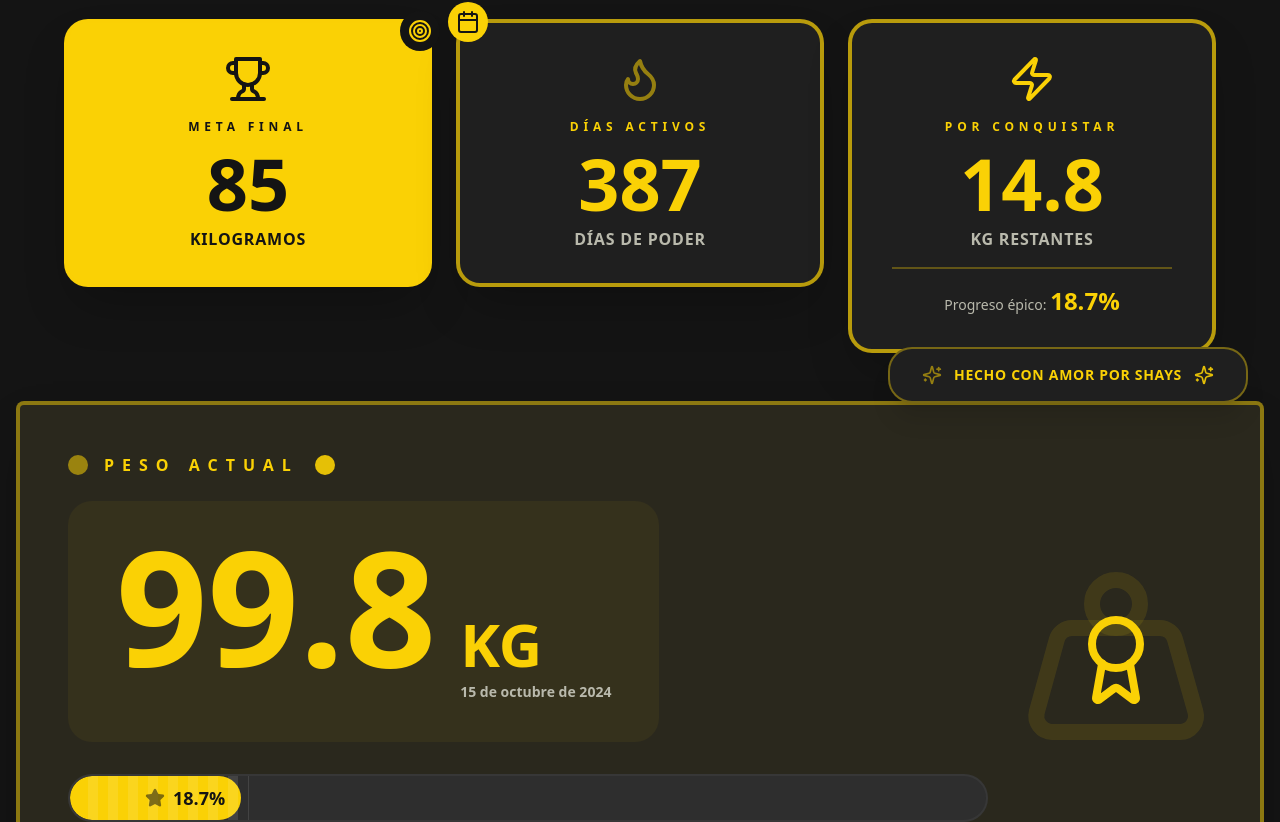
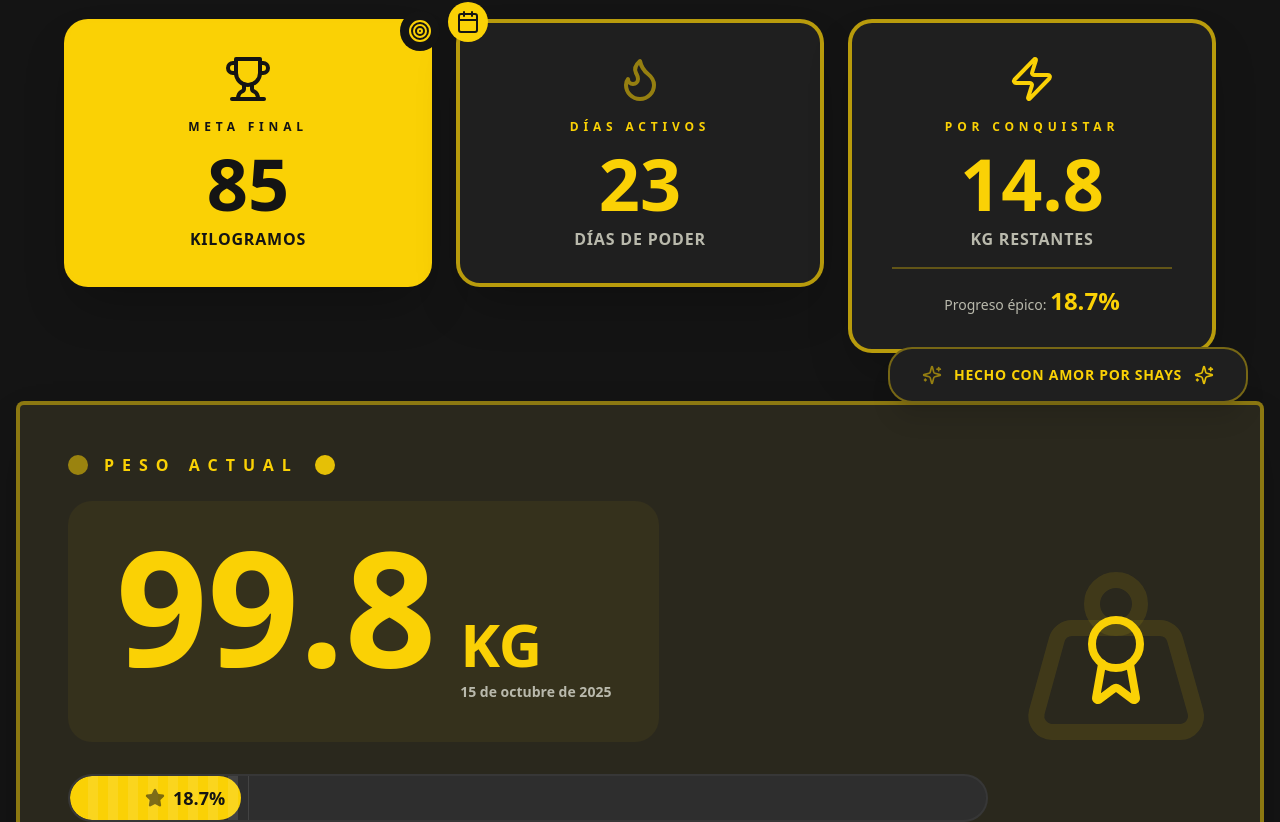
Before and after one commit to pokeblur/desafioghost, a React (Vite) app: page / in a window 1280 px wide. Shown: the part 365-1187 px from the top of the page. Built offline with nearby package versions, Linux system fonts and the light colour scheme; the HTML template or start-up script is replaced by a standard one.

Commit message:
Fix: Correct initial date to 2025

```diff
--- a/src/pages/Index.tsx
+++ b/src/pages/Index.tsx
@@ -9,17 +9,17 @@ import { toZonedTime } from 'date-fns-tz';
 const Index = () => {
   const initialWeight = 103.2;
   const goalWeight = 85.0;
-  const initialDate = '2024-09-25';
+  const initialDate = '2025-09-25';
 
   const initialWeighing = {
-    date: '2024-09-25',
+    date: '2025-09-25',
     weight: 103.2,
     isInitial: true
   };
 
   const weighings = [
     {
-      date: '2024-09-30',
+      date: '2025-09-30',
       weight: 102.3,
       bmi: 33.8,
       bodyFat: 34.3,
@@ -28,7 +28,7 @@ const Index = () => {
       bodyAge: 64
     },
     {
-      date: '2024-10-05',
+      date: '2025-10-05',
       weight: 101.3,
       bmi: 33.5,
       bodyFat: 36.9,
@@ -37,7 +37,7 @@ const Index = () => {
       bodyAge: 64
     },
     {
-      date: '2024-10-10',
+      date: '2025-10-10',
       weight: 100.8,
       bmi: 33.3,
       bodyFat: 36.7,
@@ -46,7 +46,7 @@ const Index = () => {
       bodyAge: 64
     },
     {
-      date: '2024-10-15',
+      date: '2025-10-15',
       weight: 99.8,
       bmi: 33,
       bodyFat: 36.6,
@@ -60,7 +60,8 @@ const Index = () => {
   const chileTimezone = 'America/Santiago';
   const nowInChile = toZonedTime(new Date(), chileTimezone);
   const startDate = parseISO(initialDate);
-  const daysInProject = differenceInDays(nowInChile, startDate);
+  // Agregar +1 para incluir el día de inicio en el conteo
+  const daysInProject = differenceInDays(nowInChile, startDate) + 1;
 
   // Debug logs
   console.log('Fecha actual en Chile:', format(nowInChile, 'yyyy-MM-dd HH:mm:ss'));
```
